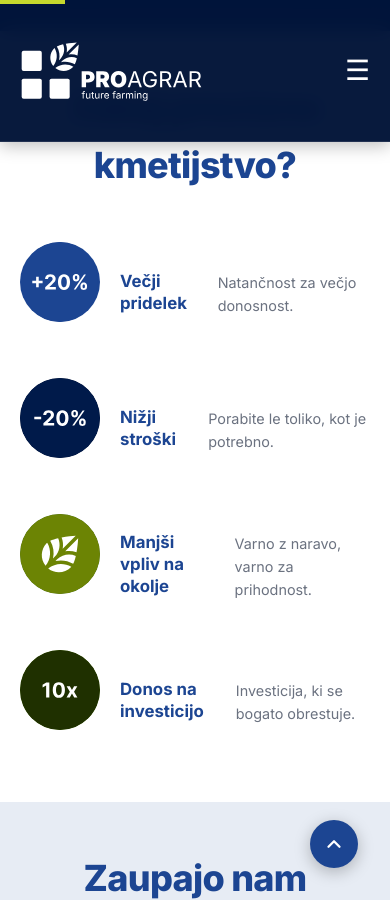
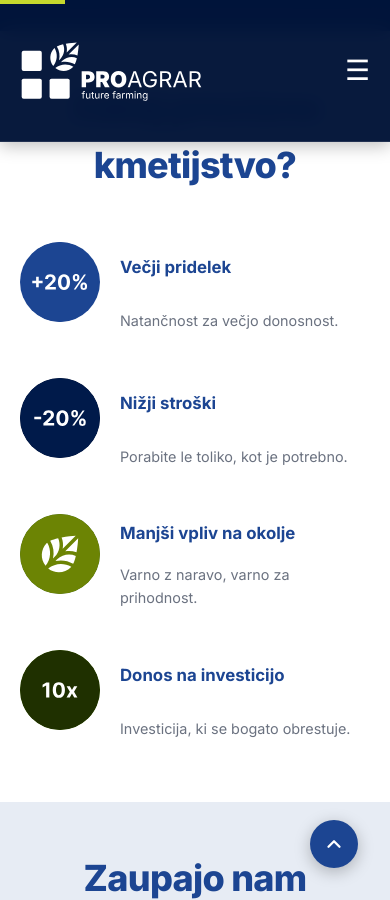
Before and after one commit to Proagrar/one-pager-web-page, a Jekyll site: the page built from index.md, in a window 390 px wide and 900 px high, scrolled down 1321 px. Built offline with Jekyll 4.4.1, drawn with Linux system fonts in a browser that asks for light colours.

Commit message:
Mobile: stack feature card title above description using CSS grid
Co-Authored-By: Claude Sonnet 4.6 <noreply@anthropic.com>

```diff
--- a/assets/css/base.css
+++ b/assets/css/base.css
@@ -1258,17 +1258,18 @@
                 text-align: center;
             }
 
-            /* Feature cards: icon left, text right, one per row */
+            /* Feature cards: icon left, title+text stacked right */
             .features-grid {
                 gap: 2rem;
             }
 
             .feature-card {
-                display: flex !important;
-                flex-direction: row !important;
-                align-items: center !important;
-                gap: 1.25rem;
-                text-align: left;
+                display: grid !important;
+                grid-template-columns: auto 1fr;
+                grid-template-rows: auto auto;
+                column-gap: 1.25rem;
+                row-gap: 0;
+                align-items: center;
                 padding: 0 !important;
                 border: none !important;
                 border-radius: 0 !important;
@@ -1276,16 +1277,22 @@
             }
 
             .feature-badge {
-                flex-shrink: 0;
+                grid-column: 1;
+                grid-row: 1 / 3;
+                align-self: center;
             }
 
             .feature-card h3 {
+                grid-column: 2;
+                grid-row: 1;
                 text-align: left;
-                margin: 0 0 0.15rem 0 !important;
+                margin: 0 !important;
                 font-size: 1.05rem;
             }
 
             .feature-card p {
+                grid-column: 2;
+                grid-row: 2;
                 text-align: left;
                 margin: 0 !important;
                 font-size: 0.9rem;
```
